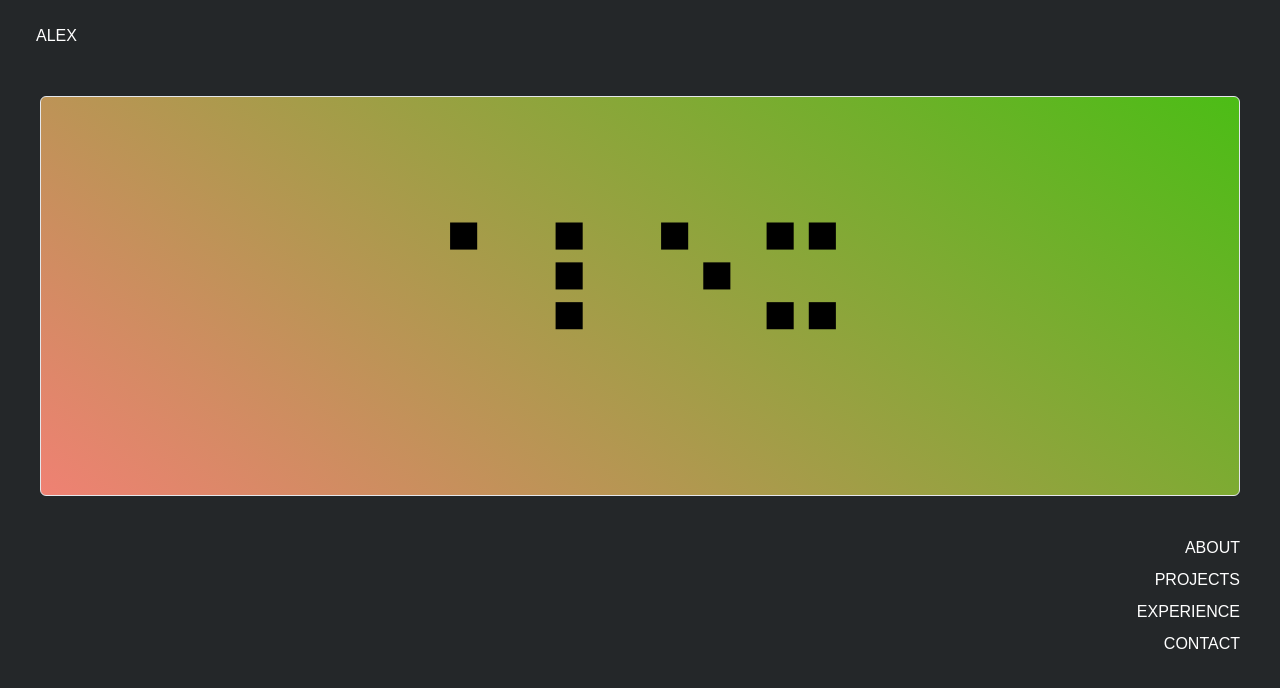
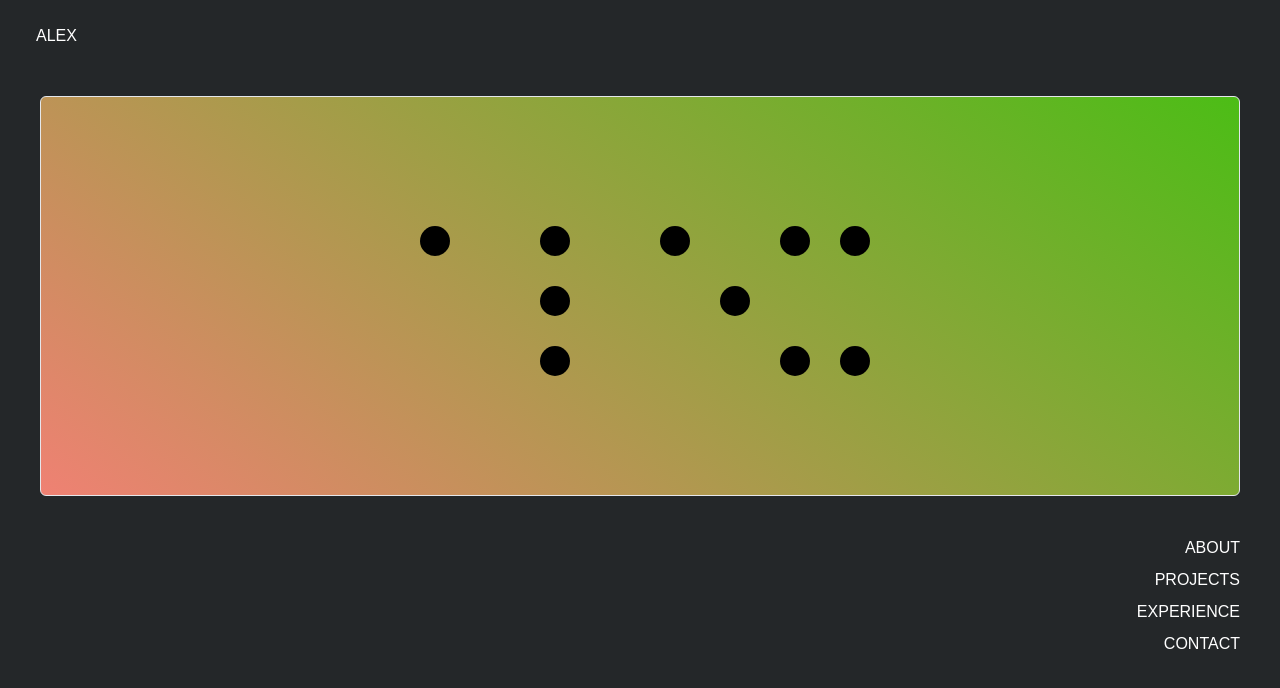
Before and after one commit to AlexGit123/portfolio, a Vue app: page / in a window 1280 px wide. Shown: the top 688 px of the page. Built offline with nearby package versions, Linux system fonts and the light colour scheme; a web font is replaced by a local one.

Commit message:
changed text on landing page to svg

```diff
--- a/src/components/ProjectCardComponent.vue
+++ b/src/components/ProjectCardComponent.vue
@@ -15,6 +15,13 @@ export default {
         },
     },
     methods: {
+        getImageURL() {
+            try {
+                return `@/assets/${this.project.img}`
+            } catch (e) {
+                console.log("image not found")
+            }
+        },
     }
 };
 </script>
--- a/src/views/HomePageView.vue
+++ b/src/views/HomePageView.vue
@@ -2,14 +2,54 @@
     <div class="background flex justify-center p-10">
         <div class="min-h-screen w-full">
             <div id="gradient" class="h-1/2 border rounded-md flex flex-col items-center justify-center">
-                <div class="text-2xl font-bold mb-2">
-                    <template v-if="!currentComponent">
-                        <h1 class="title font">⠁⠇⠑⠭</h1>
-                    </template>
-                    <template v-else>
-                        <component :is="currentComponent" />
-                    </template>
-                </div>
+                <template v-if="!currentComponent">
+                    <!-- <h1 class="title font">⠁⠇⠑⠭</h1> -->
+                    <svg width="500" height="200" xmlns="http://www.w3.org/2000/svg">
+
+                        <!-- Character: 'a' -->
+                        <g id="char-a" transform="translate(30, 30)">
+                            <circle id="a-dot1" class="dot filled" cx="15" cy="15" r="15" />
+                            <circle id="a-dot2" class="dot" cx="15" cy="75" r="15" />
+                            <circle id="a-dot3" class="dot" cx="15" cy="135" r="15" />
+                            <circle id="a-dot4" class="dot" cx="75" cy="15" r="15" />
+                            <circle id="a-dot5" class="dot" cx="75" cy="75" r="15" />
+                            <circle id="a-dot6" class="dot" cx="75" cy="135" r="15" />
+                        </g>
+
+                        <!-- Character: 'l' -->
+                        <g id="char-l" transform="translate(150, 30)">
+                            <circle id="l-dot1" class="dot filled" cx="15" cy="15" r="15" />
+                            <circle id="l-dot2" class="dot filled" cx="15" cy="75" r="15" />
+                            <circle id="l-dot3" class="dot filled" cx="15" cy="135" r="15" />
+                            <circle id="l-dot4" class="dot" cx="75" cy="15" r="15" />
+                            <circle id="l-dot5" class="dot" cx="75" cy="75" r="15" />
+                            <circle id="l-dot6" class="dot" cx="75" cy="135" r="15" />
+                        </g>
+
+                        <!-- Character: 'e' -->
+                        <g id="char-e" transform="translate(270, 30)">
+                            <circle id="e-dot1" class="dot filled" cx="15" cy="15" r="15" />
+                            <circle id="e-dot2" class="dot" cx="15" cy="75" r="15" />
+                            <circle id="e-dot3" class="dot" cx="15" cy="135" r="15" />
+                            <circle id="e-dot4" class="dot" cx="75" cy="15" r="15" />
+                            <circle id="e-dot5" class="dot filled" cx="75" cy="75" r="15" />
+                            <circle id="e-dot6" class="dot" cx="75" cy="135" r="15" />
+                        </g>
+
+                        <!-- Character: 'x' -->
+                        <g id="char-x" transform="translate(390, 30)">
+                            <circle id="x-dot1" class="dot filled" cx="15" cy="15" r="15" />
+                            <circle id="x-dot2" class="dot" cx="15" cy="75" r="15" />
+                            <circle id="x-dot3" class="dot filled" cx="15" cy="135" r="15" />
+                            <circle id="x-dot4" class="dot filled" cx="75" cy="15" r="15" />
+                            <circle id="x-dot5" class="dot" cx="75" cy="75" r="15" />
+                            <circle id="x-dot6" class="dot filled" cx="75" cy="135" r="15" />
+                        </g>
+                    </svg>
+                </template>
+                <template v-else>
+                    <component :is="currentComponent" />
+                </template>
             </div>
             <div class="w-full flex flex-col pt-10">
                 <div class="text-right text-white flex flex-col items-end">
@@ -55,7 +95,7 @@ export default {
 
             function populate(a) {
                 for (let i = 0; i < 6; i++) {
-                    console.log(i)
+                    // console.log(i)
                     let x = Math.round(Math.random() * 15);
                     let y = hexVals[x];
                     a += y;
@@ -97,6 +137,13 @@ export default {
 
 .background {
     background-color: #242729;
-    /* background-color: #0074B7; */
+}
+
+.dot {
+    fill: none;
+}
+
+.filled {
+    fill: black;
 }
 </style>
--- a/src/views/HomeView.vue
+++ b/src/views/HomeView.vue
@@ -77,7 +77,7 @@ export default {
 .icon {
   transition: transform 0.3s ease-in-out;
   width: auto;
-  height: 80px;
+  height: 50px;
 
 }
 
```
